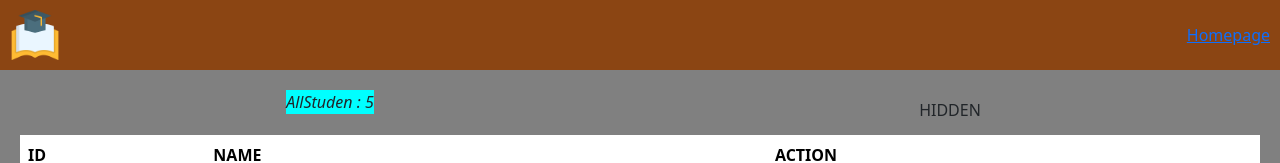
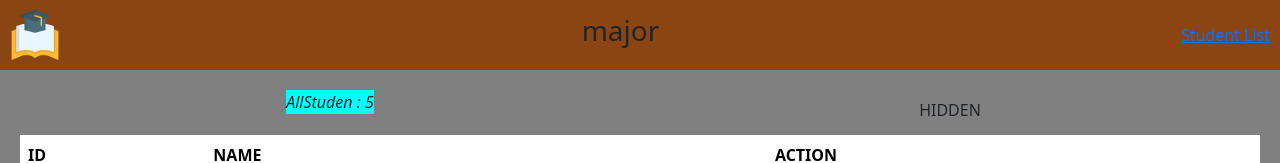
Before and after one commit to Powl28/Test_React01, a React (Vite) app in the folder app01-state/: page / in a window 1280 px wide. Shown: the top 163 px of the page. Built offline with nearby package versions, Linux system fonts and the light colour scheme.

Commit message:
app01-props

```diff
--- a/app01-state/index.html
+++ b/app01-state/index.html
@@ -3,10 +3,9 @@
   <head>
     <meta charset="UTF-8" />
     <link rel="icon" type="image/svg+xml" href="/vite.svg" />
+    <link href="https://cdn.jsdelivr.net/npm/bootstrap@5.3.3/dist/css/bootstrap.min.css" rel="stylesheet" integrity="sha384-QWTKZyjpPEjISv5WaRU9OFeRpok6YctnYmDr5pNlyT2bRjXh0JMhjY6hW+ALEwIH" crossorigin="anonymous">
     <meta name="viewport" content="width=device-width, initial-scale=1.0" />
     <title>Vite + React</title>
-
-    <link href="https://cdn.jsdelivr.net/npm/bootstrap@5.3.3/dist/css/bootstrap.min.css" rel="stylesheet" integrity="sha384-QWTKZyjpPEjISv5WaRU9OFeRpok6YctnYmDr5pNlyT2bRjXh0JMhjY6hW+ALEwIH" crossorigin="anonymous">
 
   </head>
   <body>
--- a/app01-state/src/App.jsx
+++ b/app01-state/src/App.jsx
@@ -6,7 +6,7 @@
   return (
     <div>
 
-      <Header/>
+      <Header title="Student List"  major="major"/>
       <StudentList/>
 
     </div>
--- a/app01-state/src/components/Header.jsx
+++ b/app01-state/src/components/Header.jsx
@@ -2,11 +2,14 @@
 import logo from "../images/logo.png";
 import "./Header.css";
 
-export default function Header() {
+export default function Header(props) {
+  const { title, major } = props;
+
   return (
     <nav>
-      <img  src={logo} className="logo" />
-      <a href="/">Homepage</a>
+      <img src={logo} className="logo" />
+      <h3> {major}</h3>
+      <a href="/">{title}</a>
     </nav>
   );
 }
```
